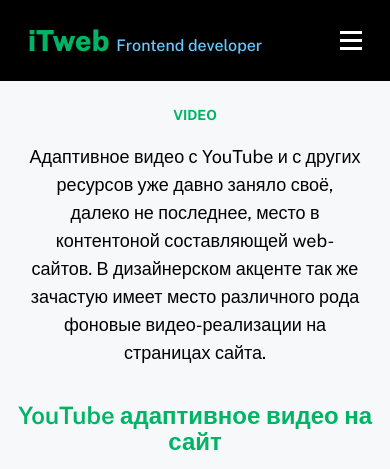
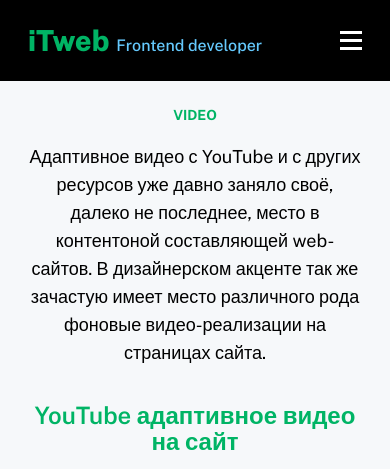
Before and after one commit to Konder1971/iTweb, a PHP site: page /video.html in a window 390 px wide. Shown: the top 469 px of the page. Run offline with PHP 8.4, Linux system fonts and the light colour scheme.

Commit message:
adsfd
dsfads

```diff
--- a/css/style.css
+++ b/css/style.css
@@ -1322,6 +1322,6 @@ body {
 		font-size: 24px;
 		line-height: 26px;
 		font-weight: 600;
-		margin-bottom: 15px;
+		margin: 0 20px 15px;
 	}
 }
```
